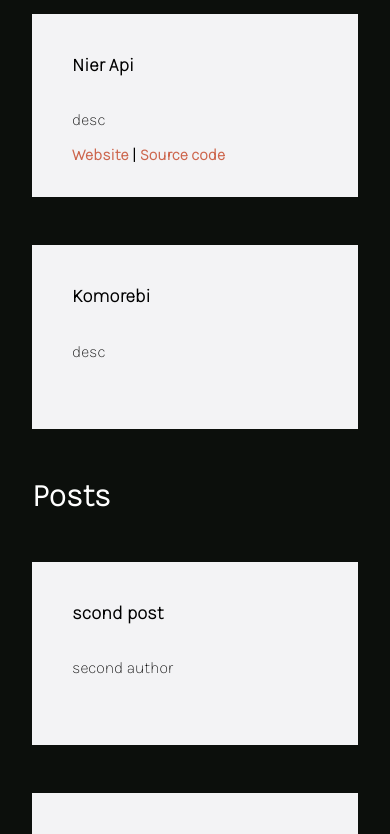
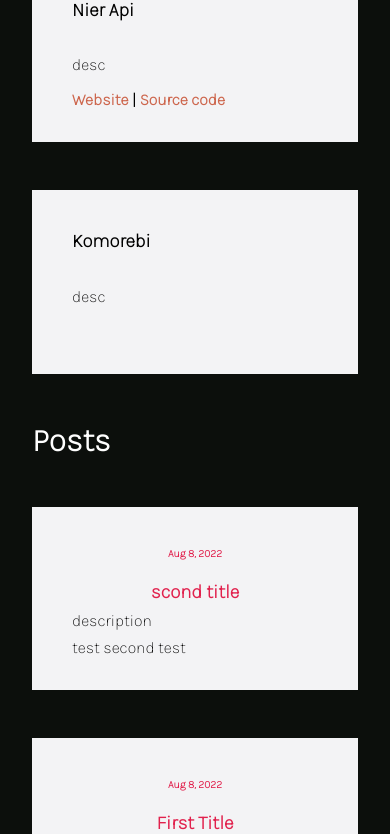
Before and after one commit to Kndgy/Personal-Site, a Next.js app: page / in a window 390 px wide. Shown: the part 1147-1981 px from the top of the page. Built offline with nearby package versions, Linux system fonts and the light colour scheme.

Commit message:
update posts card

```diff
--- a/components/PostTemplate.js
+++ b/components/PostTemplate.js
@@ -1,17 +1,18 @@
 import Head from 'next/head';
 import styles from '../styles/PostTemplate.module.css'
 
-const PostTemplate = ({desc, title,}) =>{
+const PostTemplate = ({desc, title, date, tags, category}) =>{
   return(
     <div className={styles.container}>
-      <div className={styles.title}>
-        <h3>{title}</h3>
+      <div className={styles.header}>
+        <h6>{date}</h6>
+        <span className={styles.title}>{title}</span>
       </div>
-      <div className={styles.desc}>
-        <div>
-          {desc}
-        </div>
+      <div>
+        {desc}
       </div>
+      {category}
+      {tags}
     </div>
   )
 }
--- a/pages/index.js
+++ b/pages/index.js
@@ -1,7 +1,7 @@
 import Head from 'next/head'
 import Image from 'next/image'
 import styles from '../styles/Home.module.css'
-import emil from '../public/emil.png'
+import emil from '../public/emil.jpg'
 import ProjectTemplate from '../components/ProjectTemlate'
 import data from '../data/projects.json'
 import { getSortedPostsData } from '../components/posts'
@@ -31,7 +31,7 @@ export default function Home({allPostsData}) {
               pretty much its just a bunch of stuff i'm doing and things i write.
             </div>
             <div className={styles.Social}>
-              <Link href={'/'}>Home</Link>|<a href='#'>Github</a>|<a href='#'>Email</a>|<a href='#'>Discord</a>
+              <Link href={'/'}>Home</Link>|<a href='https://github.com/Kndgy'>Github</a>|<a href="mailto: ghanirafli8@gmail.com">Email</a>|<a href='#'>Discord</a>
             </div>
           </div>
         </div>
@@ -44,8 +44,8 @@ export default function Home({allPostsData}) {
                 )
               })}
             <h1>Posts</h1>
-              {allPostsData.map(({ id, date, title,author }) => (
-                <PostTemplate key={id} title={title} desc={author}/>
+              {allPostsData.map(({ id, date, title, desc, category, tags }) => (
+                <PostTemplate key={id} title={title} desc={desc} category={category} date={date} tags={tags}/>
               ))}
           </div>
         </div>
--- a/pages/posts.js
+++ b/pages/posts.js
@@ -9,13 +9,12 @@ export default function Blog({posts}){
 
             const {slug, frontmatter} = post;
 
-            const {title, author, category, date, bannerImage, tags} = frontmatter
+            const {title, desc, category, date, bannerImage, tags} = frontmatter
 
             return <article key={title}>
                 <Link href={`/posts/${slug}`}>
                     <h1>{title}</h1>
                 </Link>
-                <h3>{author}</h3>
                 <h3>{date}</h3>
             </article>
         })}
--- a/pages/posts/[slug].js
+++ b/pages/posts/[slug].js
@@ -4,12 +4,12 @@ import md from 'markdown-it'
 
 export default function Post({frontmatter, content}) {
 
-  const {title, author, category, date, bannerImage, tags} = frontmatter
+  const {title, desc, category, date, bannerImage, tags} = frontmatter
 
   return <main>
       {/* <img src={bannerImage}/> */}
       <h1>{title}</h1>
-      <h2>{author} || {date}</h2>
+      <h2>{date}</h2>
       <h3>{category} || {tags.join()}</h3>
       <div dangerouslySetInnerHTML={{ __html: md().render(content) }} />
   </main>
--- a/posts/another-post.md
+++ b/posts/another-post.md
@@ -1,11 +1,11 @@
 ---
-title: "scond post"
-author: "second author"
-category: "second"
-date: "second"
+date: "Aug 8, 2022"
+title: "scond title"
+desc: "description"
 bannerImage: "secondd"
+category: ["test ", "second test"]
 tags:
-    - second
+    -
 ---
 
 ## This is an example blog post
--- a/posts/example-post.md
+++ b/posts/example-post.md
@@ -1,11 +1,11 @@
 ---
-title: "example post"
-author: "first"
-category: "example"
-date: "2022-08-06"
+date: "Aug 8, 2022"
+title: "First Title"
+desc: "description"
 bannerImage: "url-to-image.png"
+category: "first category"
 tags:
-    - example
+    -
 ---
 
 ## This is an example blog post
--- a/styles/Home.module.css
+++ b/styles/Home.module.css
@@ -120,4 +120,11 @@
   .rightContent{
     width: 100%;
   }
+  .pictureContainer{
+    width: 50%;
+    display: flex;
+    justify-content: center;
+    align-items: center;
+    margin: 0 auto;
+  }
 }
--- a/styles/PostTemplate.module.css
+++ b/styles/PostTemplate.module.css
@@ -8,13 +8,15 @@
   display: flex;
   flex-direction: column;
   justify-content: space-between;
-  gap: 1rem;
+  gap: 0.5rem;
 }
 
-.desc{
-  height: 100%;
+.header{
+  text-align: center;
+  color: #e1214d;
 }
 
-.link{
+.title{
+  font-size: 19px;
   font-weight: bold;
 }
--- a/styles/globals.css
+++ b/styles/globals.css
@@ -43,6 +43,13 @@ h1{
   margin-inline-end: 0px;
 }
 
+h6{
+  margin-block-start: 0em;
+  margin-block-end: 2em;
+  margin-inline-start: 0px;
+  margin-inline-end: 0px;
+}
+
 ::-webkit-scrollbar{
   width: 5px;
 }
```
Also changed, not shown: public/emil.jpg (added), public/emil.png (deleted).
